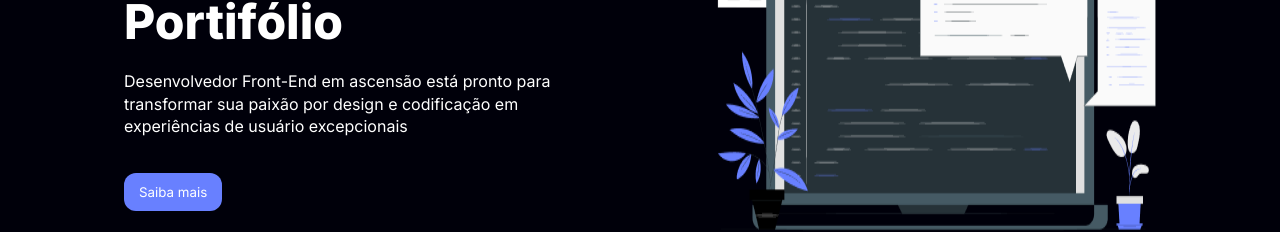
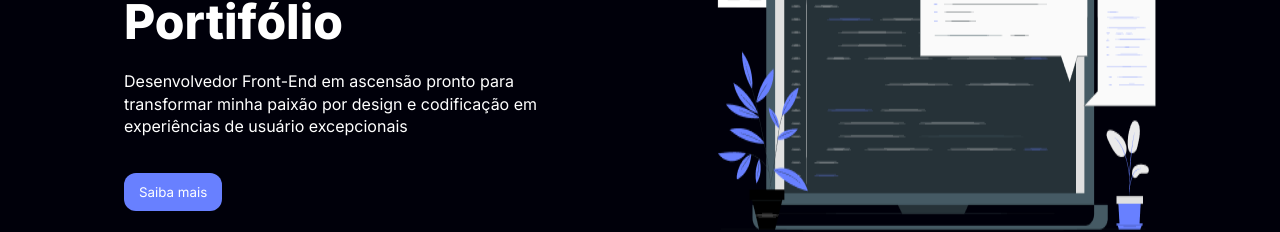
Before and after one commit to SamuelMota321/Portfolio, a React (Vite) app: page / in a window 1280 px wide. Shown: the part 227-459 px from the top of the page. Built offline with nearby package versions, Linux system fonts and the light colour scheme.

Commit message:
Correções de Linguagem

```diff
--- a/src/Components/Banner/index.jsx
+++ b/src/Components/Banner/index.jsx
@@ -9,7 +9,7 @@ export const Banner = () => {
             <div >
                 <p className='highlight'>SAMUEL RODRIGUES DA MOTA</p>
                 <h1 className='title lg'>Bem Vindo ao meu Portifólio</h1>
-                <p>Desenvolvedor Front-End em ascensão está pronto para transformar sua paixão por design e codificação em experiências de usuário excepcionais</p>
+                <p>Desenvolvedor Front-End em ascensão pronto para transformar minha paixão por design e codificação em experiências de usuário excepcionais</p>
                 <button onClick={() => { window.open('https://w.app/ZkLnuA', '_blank'); }}>Saiba mais</button>
             </div>
             <img src={notebook} alt="Vetor notebook" />
```
